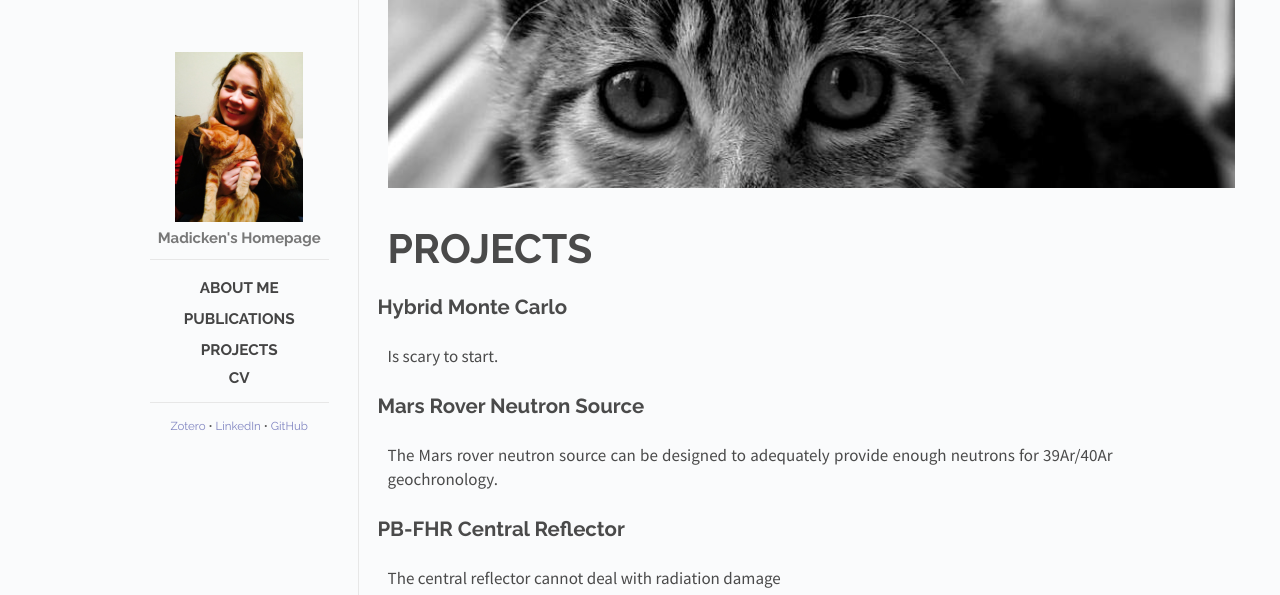
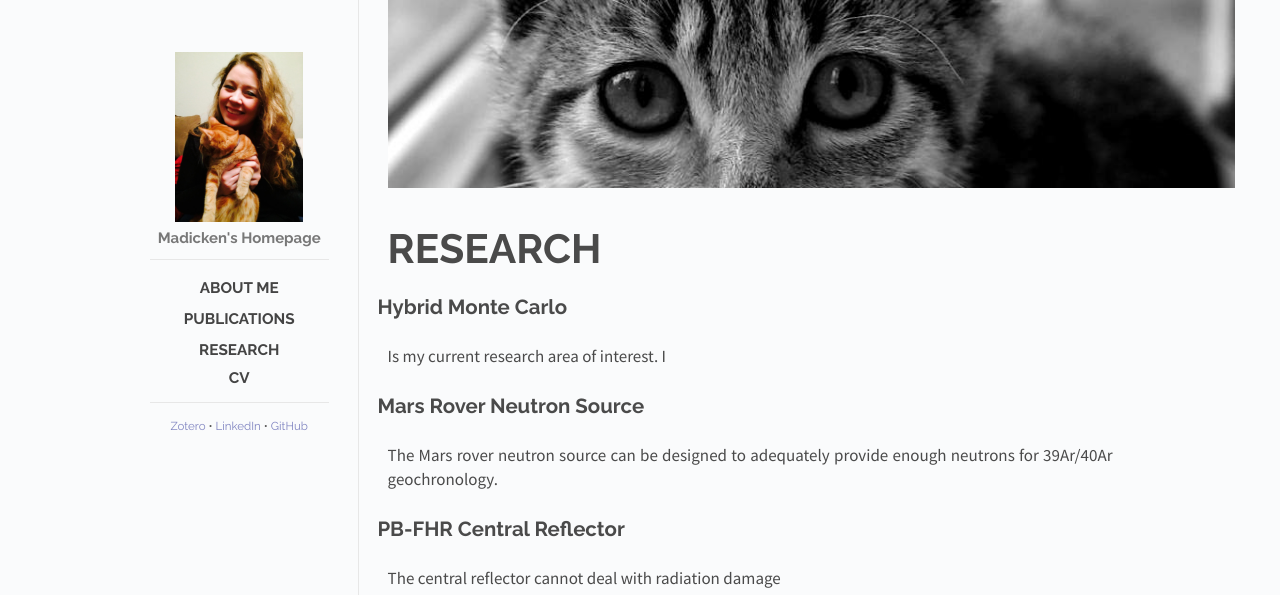
Before and after one commit to munkm/munkm.github.io, a Jekyll site: the page built from _posts/2014-10-18-projects.md, in a window 1280 px wide, cut to the strip 0-595 px from the top of the page. Built offline with Jekyll 4.4.1, drawn with Linux system fonts in a browser that asks for light colours; Markdown is read by kramdown in place of the engine named in the settings.

```diff
--- a/_posts/2014-10-18-projects.md
+++ b/_posts/2014-10-18-projects.md
@@ -1,6 +1,6 @@
 ---
 layout: post
-title: Projects
+title: Research
 cover: kittenparty.jpeg
 date:   2014-10-18
 categories: posts
@@ -8,7 +8,7 @@ categories: posts
 
 ## Hybrid Monte Carlo
 
-Is scary to start.
+Is my current research area of interest. I
 
 ## Mars Rover Neutron Source
 
```
